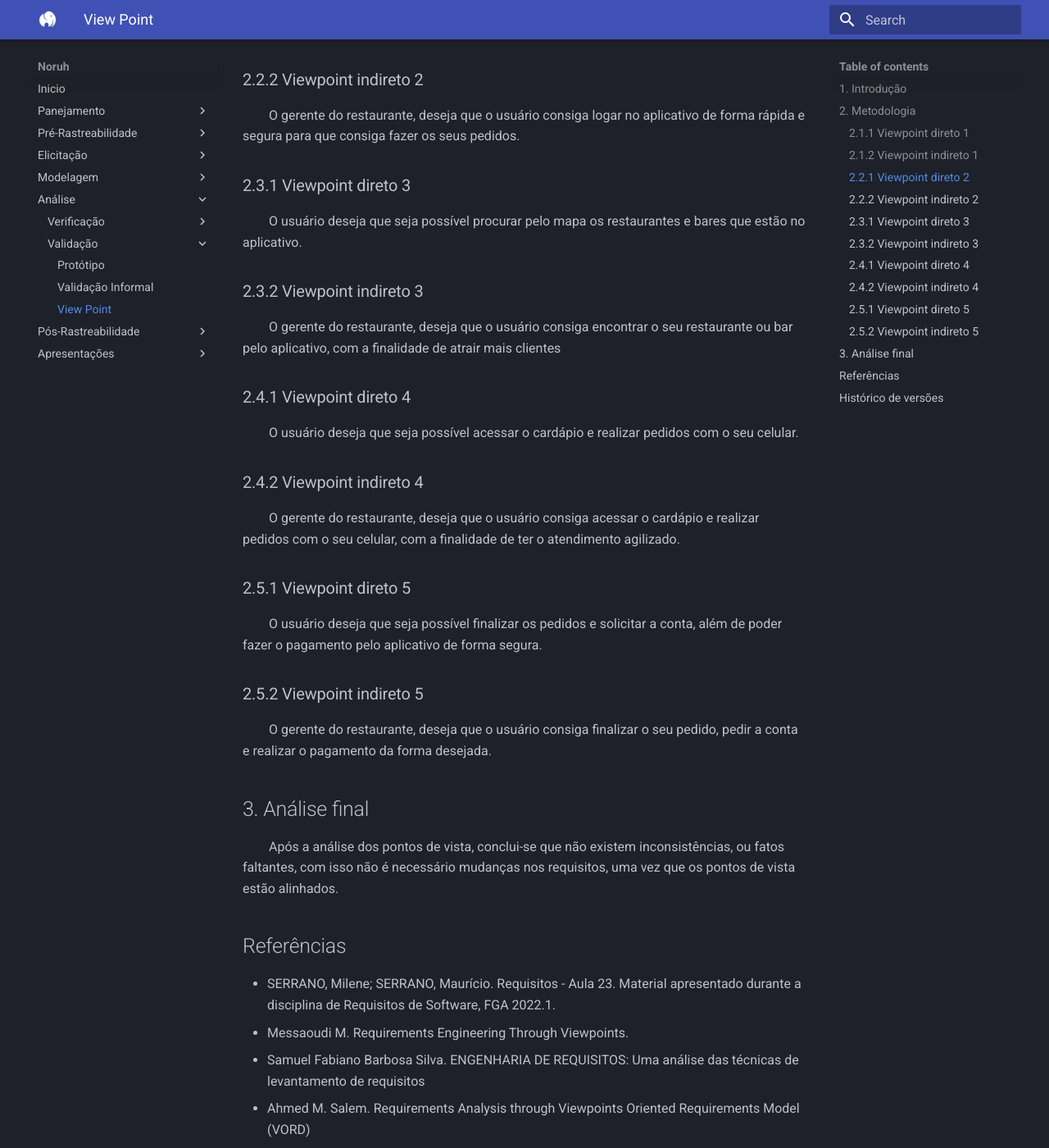
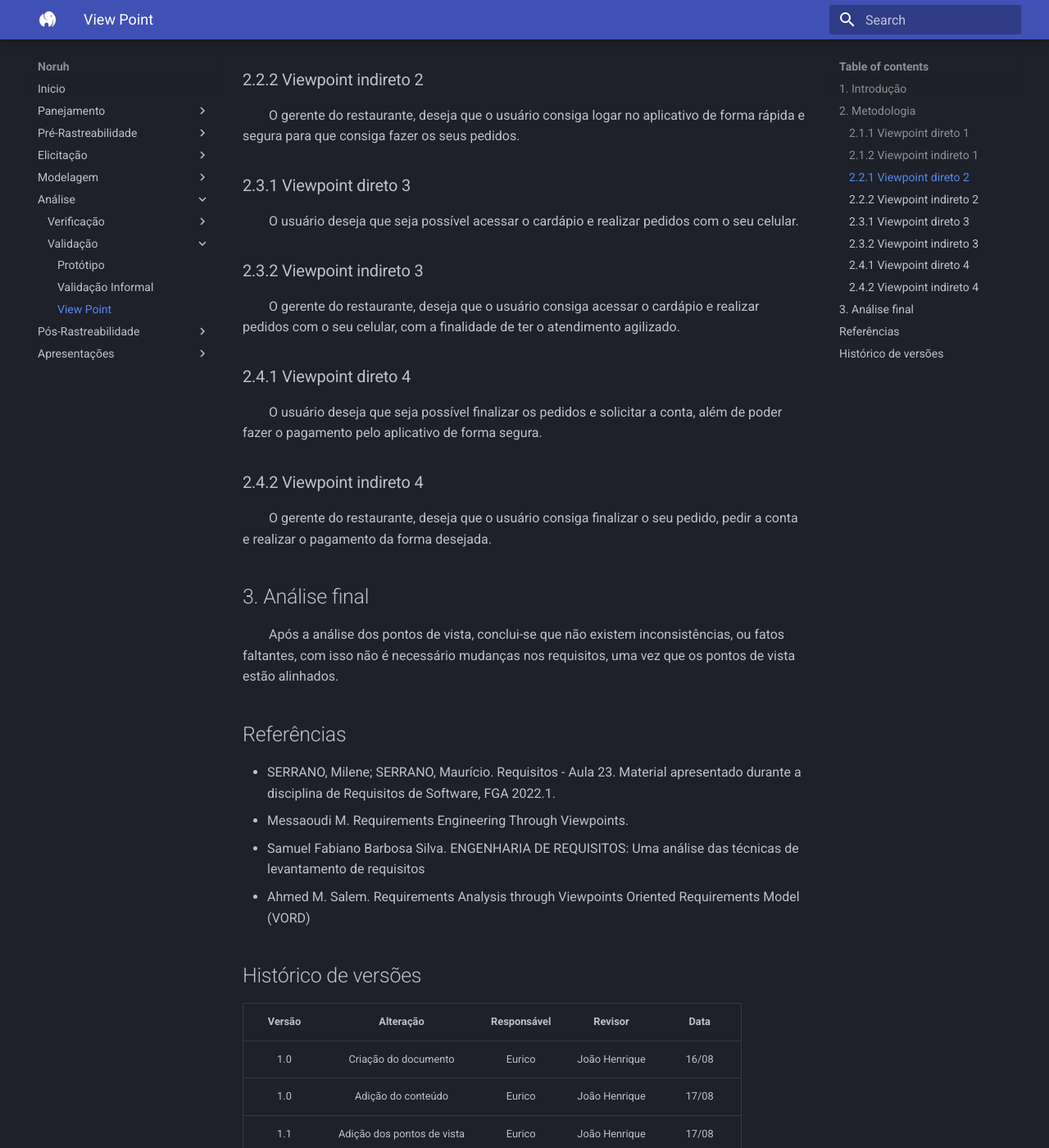
Before and after one commit to Thiab394/2022.1-Noruh, an MkDocs documentation site: the page built from docs/analise/validacao/viewpoint.md, in a window 1280 px wide and 1400 px high, scrolled down 1064 px. Shown: the whole window at 82% size. Built offline with MkDocs 1.6.1 and Material for MkDocs 9.7.7, drawn with Linux system fonts in a browser that asks for light colours.

Commit message:
alteracao vp

```diff
--- a/docs/analise/validacao/viewpoint.md
+++ b/docs/analise/validacao/viewpoint.md
@@ -33,21 +33,15 @@ Uma análise das técnicas de levantamento de requisitos</small>
 <p>&emsp;&emsp;O gerente do restaurante, deseja que o usuário consiga logar no aplicativo de forma rápida e segura para que consiga fazer os seus pedidos.</p>
 
 ### 2.3.1 Viewpoint direto 3
-<p>&emsp;&emsp;O usuário deseja que seja possível procurar pelo mapa os restaurantes e bares que estão no aplicativo.</p>
+<p>&emsp;&emsp;O usuário deseja que seja possível acessar o cardápio e realizar pedidos com o seu celular.</p>
 
 ### 2.3.2 Viewpoint indireto 3
-<p>&emsp;&emsp;O gerente do restaurante, deseja que o usuário consiga encontrar o seu restaurante ou bar pelo aplicativo, com a finalidade de atrair mais clientes</p>
+<p>&emsp;&emsp;O gerente do restaurante, deseja que o usuário consiga acessar o cardápio e realizar pedidos com o seu celular, com a finalidade de ter o atendimento agilizado.</p>
 
 ### 2.4.1 Viewpoint direto 4
-<p>&emsp;&emsp;O usuário deseja que seja possível acessar o cardápio e realizar pedidos com o seu celular.</p>
+<p>&emsp;&emsp;O usuário deseja que seja possível finalizar os pedidos e solicitar a conta, além de poder fazer o pagamento pelo aplicativo de forma segura.</p>
 
 ### 2.4.2 Viewpoint indireto 4
-<p>&emsp;&emsp;O gerente do restaurante, deseja que o usuário consiga acessar o cardápio e realizar pedidos com o seu celular, com a finalidade de ter o atendimento agilizado.</p>
-
-### 2.5.1 Viewpoint direto 5
-<p>&emsp;&emsp;O usuário deseja que seja possível finalizar os pedidos e solicitar a conta, além de poder fazer o pagamento pelo aplicativo de forma segura.</p>
-
-### 2.5.2 Viewpoint indireto 5
 <p>&emsp;&emsp;O gerente do restaurante, deseja que o usuário consiga finalizar o seu pedido, pedir a conta e realizar o pagamento da forma desejada.</p>
 
 ## 3. Análise final
```
